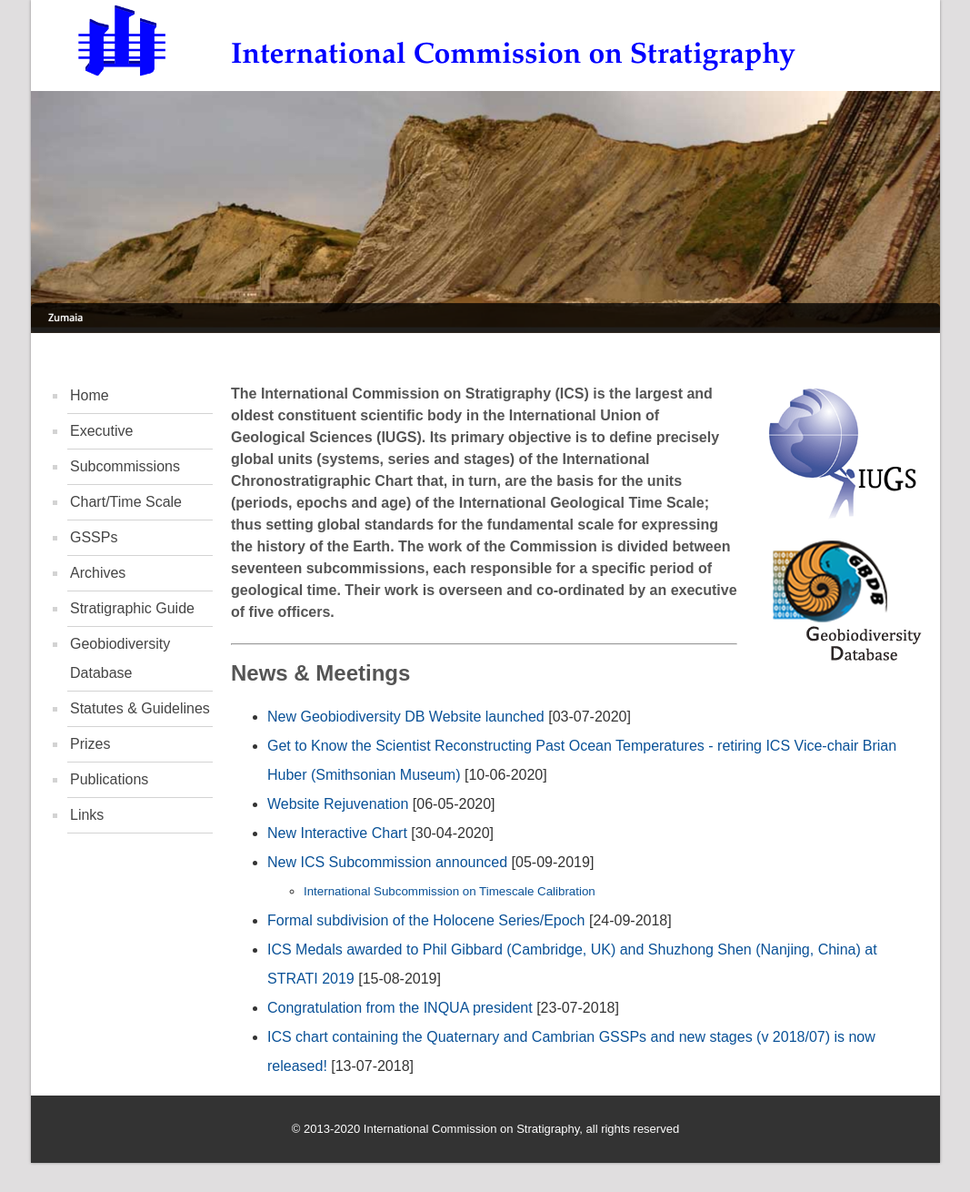
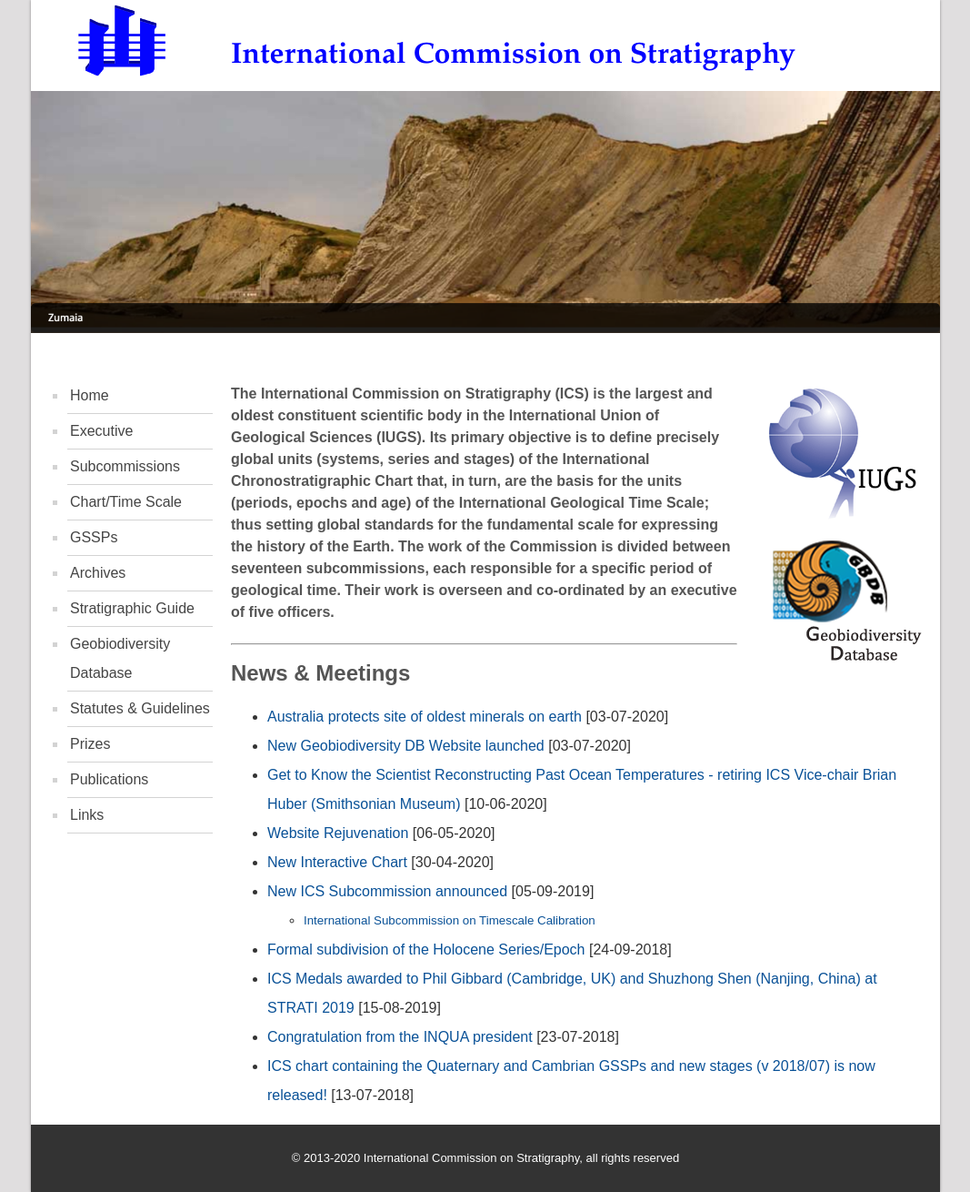
Before and after one commit to i-c-stratigraphy/i-c-stratigraphy.github.io, a Jekyll site: the page built from pages/index.md, in a window 1280 px wide. Shown: the whole page at 91% size, without its empty margins (106-1173 px from the left). Built offline with Jekyll 4.4.1, drawn with Linux system fonts in a browser that asks for light colours; before the commit the page ends 1278 px from its top, so only the background shows below that.

Commit message:
new news item link

```diff
--- a/pages/index.md
+++ b/pages/index.md
@@ -14,6 +14,7 @@
 
 ## News & Meetings
 
+* [Australia protects site of oldest minerals on earth](https://www.abc.net.au/news/2020-07-03/zircon-crystals-site-erawondoo-hill-added-national-heritage-list/12417468) [03-07-2020]
 * [New Geobiodiversity DB Website launched](/gbdb) [03-07-2020]
 * [Get to Know the Scientist Reconstructing Past Ocean Temperatures - retiring ICS Vice-chair Brian Huber (Smithsonian Museum)](https://www.smithsonianmag.com/blogs/national-museum-of-natural-history/2020/06/08/get-know-scientist-reconstructing-past-ocean-temperatures/) [10-06-2020]
 * [Website Rejuvenation](/news/132) [06-05-2020]
```
